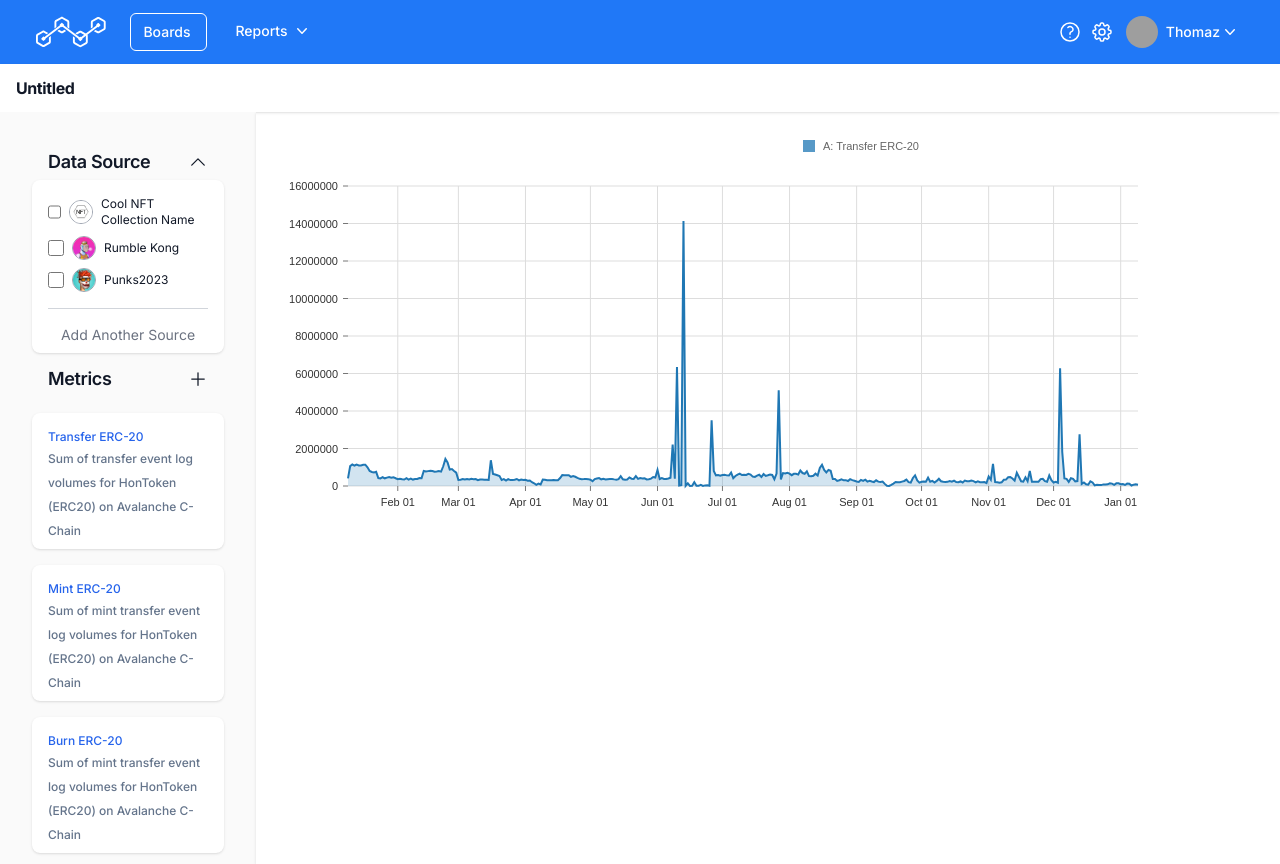
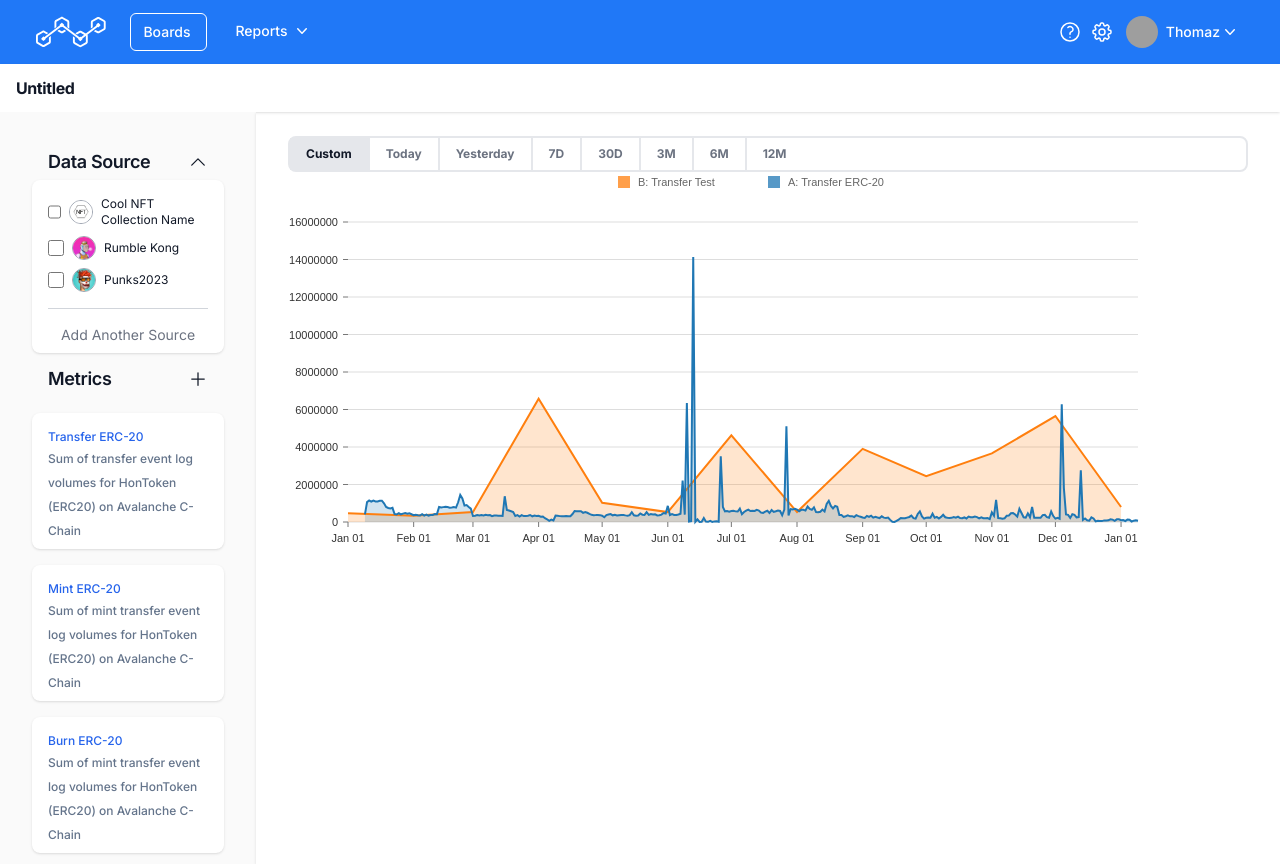
Before and after one commit to thomazjb/chainskope-chart-page, a Next.js app: page /Boards in a window 1280 px wide. Built offline with nearby package versions, Linux system fonts and the light colour scheme; grey boxes are pictures that could not be loaded.

Commit message:
improving datetabs

```diff
--- /dev/null
+++ b/src/components/DateTabs.tsx
@@ -0,0 +1,40 @@
+// components/Tabs.tsx
+import React, { useState } from 'react';
+
+interface Tab {
+  id: string;
+  label: string;
+}
+
+interface TabsProps {
+  tabs: Tab[];
+}
+
+const DateTabs: React.FC<TabsProps> = ({ tabs }) => {
+  const [activeTab, setActiveTab] = useState(tabs[0].id);
+
+  return (
+    <div className="rounded-lg flex max-h-[40px] border-2">
+      <nav className="flex max-h-[40px] w-2/5 font-inter text-xs font-bold ">
+        {tabs.map((tab, index) => (
+          <a
+            key={tab.id}
+            onClick={() => setActiveTab(tab.id)}
+            className={`cursor-pointer flex sm:px-4 text-center p-2 ${
+              index !== 0 ? 'border-l-2' : ''
+            } ${
+              activeTab === tab.id
+                ? 'bg-gray-200 text-gray-900'
+                : 'text-gray-500'
+            }`}
+          >
+            {tab.label}
+          </a>
+        ))}
+      </nav>
+    </div>
+
+  );
+};
+
+export default DateTabs;
--- a/src/components/LineChart.tsx
+++ b/src/components/LineChart.tsx
@@ -31,6 +31,7 @@ const LineChart = ({ data }:any) => {
         pointLabel="y"
         pointLabelYOffset={-12}
         enableArea={true}
+        enableGridX={false}
         enablePoints={false}
         useMesh={true}
         legends={[
@@ -38,11 +39,11 @@ const LineChart = ({ data }:any) => {
             anchor: 'top',
             direction: 'row',
             justify: false,
-            translateX: 100,
+            translateX: 0,
             translateY: -50,
-            itemsSpacing: 0,
+            itemsSpacing: 50,
             itemDirection: 'left-to-right',
-            itemWidth: 80,
+            itemWidth: 100,
             itemHeight: 20,
             itemOpacity: 0.75,
             symbolSize: 12,
--- a/src/pages/Boards.tsx
+++ b/src/pages/Boards.tsx
@@ -1,14 +1,13 @@
 "use client"
 import React from 'react';
 import dynamic from 'next/dynamic'
-import { ResponsiveLine } from '@nivo/line';
-import  metricsData from '@/utils/metricsData' ;
-import  contractsData from '@/utils/contractsData'
-import  chartsData from '@/utils/chartsData'
+import metricsData from '@/utils/metricsData';
+import contractsData from '@/utils/contractsData'
+import chartsData from '@/utils/chartsData'
 import LineChart from '@/components/LineChart';
-import { Disclosure } from '@headlessui/react'
-import { ChevronRightIcon, ChevronDownIcon, PlusIcon } from '@heroicons/react/24/outline'
-import { DotsItem } from '@nivo/core';
+import { Disclosure, Transition } from '@headlessui/react'
+import { ChevronDownIcon, PlusIcon } from '@heroicons/react/24/outline'
+import DateTabs from '@/components/DateTabs';
 
 
 const RootLayout = dynamic(() => import('@/app/layout'), { ssr: false })
@@ -19,26 +18,44 @@ function classNames(...classes: string[]) {
   return classes.filter(Boolean).join(' ')
 }
 
+const tabs = [
+  { id: 'profile', label: 'Profile' },
+  { id: 'dashboard', label: 'Dashboard' },
+  { id: 'settings', label: 'Settings' },
+  { id: 'invoice', label: 'Invoice' },
+];
 export default function Boards() {
-
   const jsonData = chartsData;
-
-  const chartData =
-
-  [
+  const chartData = [
     {
       id: 'A: Transfer ERC-20',
       data: Object.entries(jsonData[0].data.series['A: Transfer ERC-20']).map(([timestamp, value]) => ({
         x: new Date(parseInt(timestamp)),
         y: value,
       })),
+    },
+    {
+      id: 'B: Transfer Test',
+      data: Object.entries(jsonData[1].data.series['A: Transfer ERC-20']).map(([timestamp, value]) => ({
+        x: new Date(parseInt(timestamp)),
+        y: value,
+      })),
     }
   ];
 
+  const tabs = [
+    { id: 'Custom', label: 'Custom' },
+    { id: 'Today', label: 'Today' },
+    { id: 'Yesterday', label: 'Yesterday'},
+    { id: '7D', label: '7D'},
+    { id: '30D', label: '30D'},
+    { id: '3M', label: '3M'},
+    { id: '6M', label: '6M'},
+    { id: '12M', label: '12M'},
+  ];
 
   return (
     <RootLayout>
-
       <>
         <div className="flex flex-col h-screen">
           <header className="bg-white shadow z-9">
@@ -117,7 +134,7 @@ export default function Boards() {
                       <Disclosure defaultOpen>
                         {({ open }) => (
                           <>
-                            <Disclosure.Button className="flex w-full justify-between rounded-lg px-4 py-2 text-left text-sm font-bold text-1 tracking-tight text-gray-900">
+                            <Disclosure.Button className="flex w-full justify-between rounded-lg px-4 py-2 text-left text-sm font-bold text-1 tracking-tight text-gray-900  hover:bg-blue-100 focus:outline-none focus-visible:ring focus-visible:ring-primary-500/75">
                               <span className="text-gray-900 text-lg font-inter font-semibold leading-5 break-all">Metrics</span>
                               <PlusIcon
                                 className={`${open ? 'rotate-180 transform' : ''
@@ -141,7 +158,7 @@ export default function Boards() {
                       <Disclosure >
                         {({ open }) => (
                           <>
-                            <Disclosure.Button className="flex w-full justify-between rounded-lg px-4 py-2 text-left text-sm font-bold text-1 tracking-tight text-gray-900">
+                            <Disclosure.Button className="flex w-full justify-between rounded-lg px-4 py-2 text-left text-sm font-bold text-1 tracking-tight text-gray-900  hover:bg-blue-100 focus:outline-none focus-visible:ring focus-visible:ring-primary-500/75">
                               <span className="text-gray-900 text-lg font-inter font-semibold leading-5 break-all">Filter</span>
                               <PlusIcon
                                 className={`${open ? 'rotate-180 transform' : ''
@@ -164,7 +181,7 @@ export default function Boards() {
                       <Disclosure >
                         {({ open }) => (
                           <>
-                            <Disclosure.Button className="flex w-full justify-between rounded-lg px-4 py-2 text-left text-sm font-bold text-1 tracking-tight text-gray-900">
+                            <Disclosure.Button className="flex w-full justify-between rounded-lg px-4 py-2 text-left text-sm font-bold text-1 tracking-tight text-gray-900  hover:bg-blue-100 focus:outline-none focus-visible:ring focus-visible:ring-primary-500/75">
                               <span className="text-gray-900 text-lg font-inter font-semibold leading-5 break-all">Breakdown</span>
                               <PlusIcon
                                 className={`${open ? 'rotate-180 transform' : ''
@@ -186,6 +203,7 @@ export default function Boards() {
                 </div>
               </div>
               <div className="w-4/5 max-w-7xl py-6 lg:px-8 h-full shadow">
+              <DateTabs tabs={tabs} />
                 <div style={{ height: '400px' }}>
                   <LineChart data={chartData} />
                 </div>
```
Lines whose indentation alone changed are shown as unchanged.
